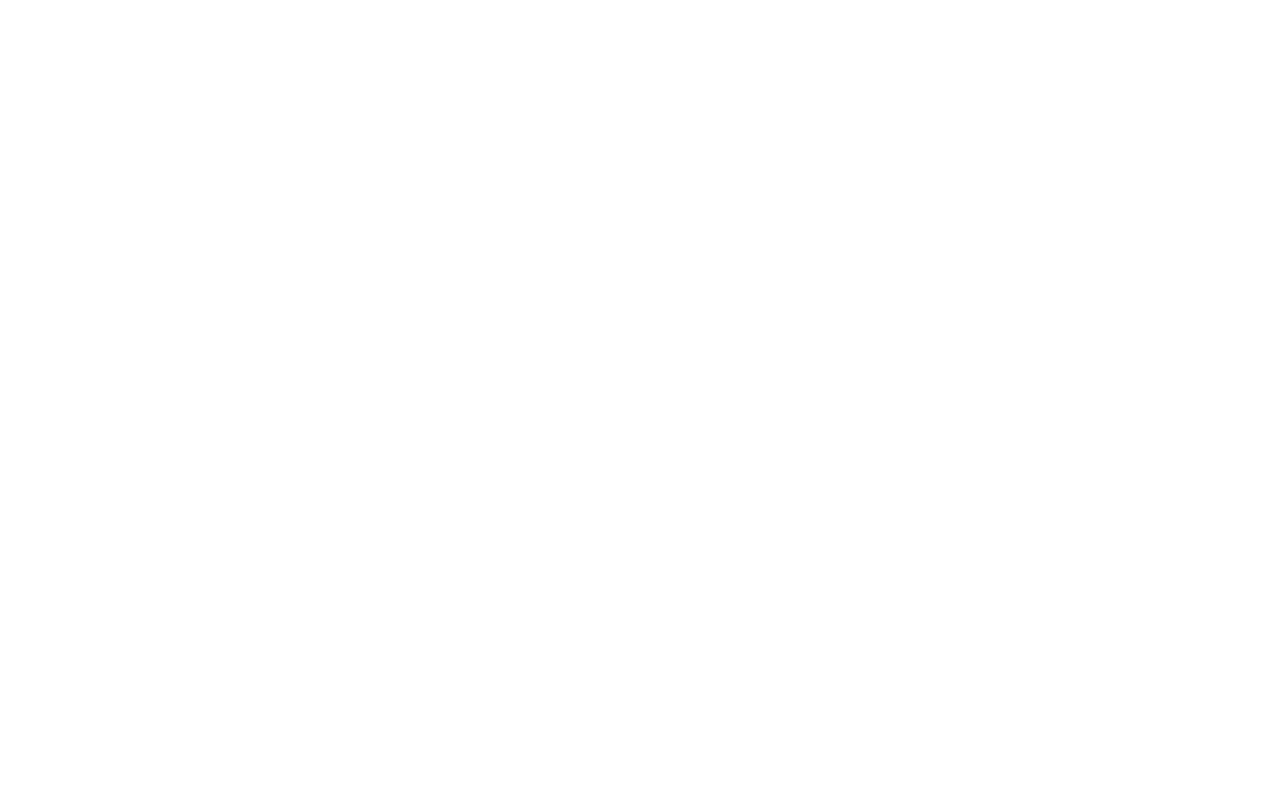
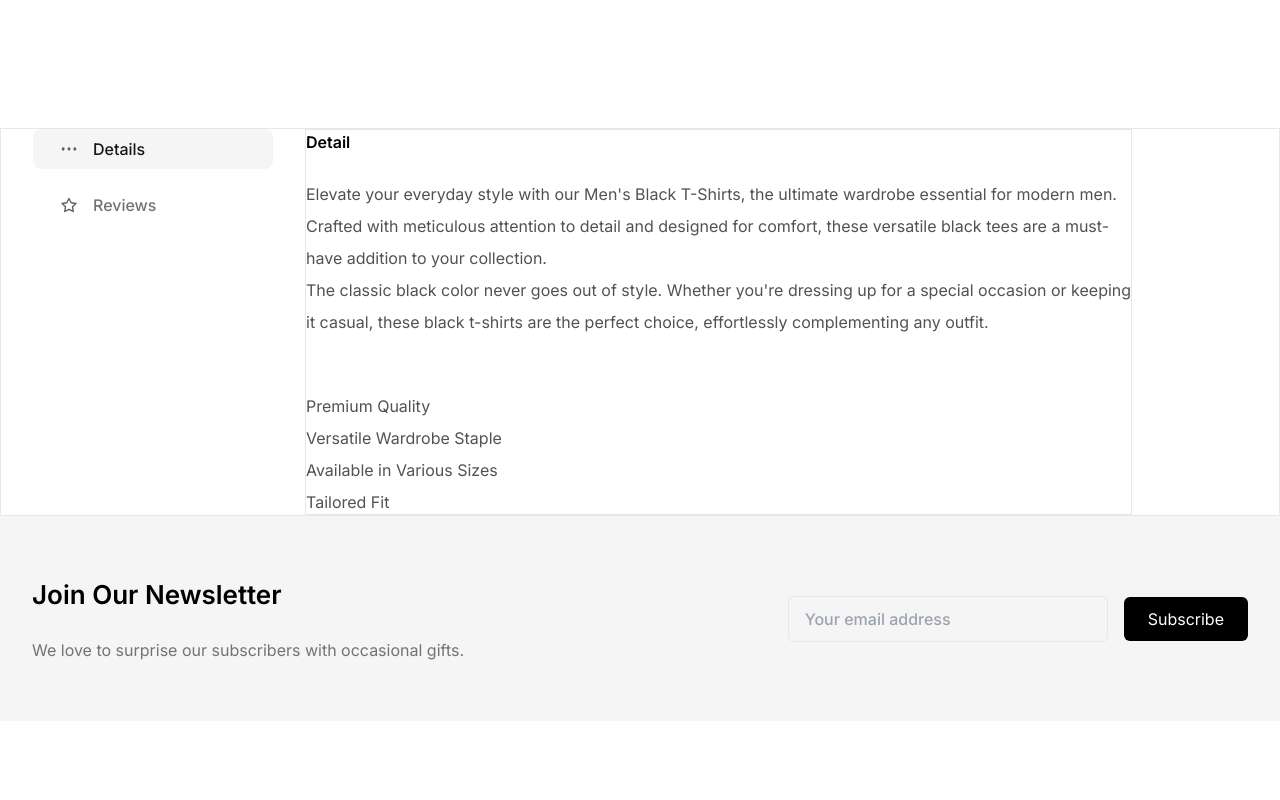
Before and after one commit to elxanoffical/E-commerce, a React (Vite) app in the folder client/: page /ListingPage/product/details in a window 1280 px wide. Before the commit this address had no page. Shown: the part 720-1520 px from the top of the page. Before the commit the page ends 800 px from the top, so only its background shows below. Built offline with nearby package versions, Linux system fonts and the light colour scheme; grey boxes are pictures that could not be loaded.

Commit message:
outlet detail

```diff
--- /dev/null
+++ b/client/src/components/details.jsx
@@ -0,0 +1,24 @@
+import React from 'react'
+
+const Details = () => {
+  return (
+    <div className='border flex flex-col gap-14'>
+        <div className='flex flex-col gap-6'>
+            <h3 className='font-semibold'>Detail</h3>
+            <p className='text-neutral-600 leading-8 font-normal'>Elevate your everyday style with our Men's Black T-Shirts, the ultimate wardrobe essential for modern men.
+             <span className='block'>Crafted with meticulous attention to detail and designed for comfort, these versatile black tees are a must- <span className='block'>have addition to your collection.</span></span>
+            The classic black color never goes out of style. Whether you're dressing up for a special occasion or keeping <span className='block'>it casual, these black t-shirts are the perfect choice, effortlessly complementing any outfit.</span></p>
+        </div>
+        <div className=''>
+            <ul className='flex flex-col gap-2 text-neutral-600 font-normal'>
+                <li>Premium Quality</li>
+                <li>Versatile Wardrobe Staple</li>
+                <li>Available in Various Sizes</li>
+                <li>Tailored Fit</li>
+            </ul>
+        </div>
+    </div>
+  )
+}
+
+export default Details
--- /dev/null
+++ b/client/src/components/reviews.jsx
@@ -0,0 +1,9 @@
+import React from 'react'
+
+const Reviews = () => {
+  return (
+    <div>Reviews</div>
+  )
+}
+
+export default Reviews
--- a/client/src/pages/product.jsx
+++ b/client/src/pages/product.jsx
@@ -2,7 +2,7 @@
 import Header from "../components/header";
 import Footer from "../components/footer";
 import ChevronRight from "../assets/icons/global/Chevron Right.svg";
-import { useParams } from "react-router-dom";
+import { Link, NavLink, Outlet, useParams } from "react-router-dom";
 import { products } from "../data/productsListing";
 import sellerImg2 from "../assets/images/bestSellerImg2.svg";
 import share from "../assets/icons/global/Share.svg";
@@ -10,6 +10,8 @@
 import minus from "../assets/icons/global/Minus.svg";
 import plus from "../assets/icons/global/Add.svg";
 import heart from "../assets/icons/global/Heart.svg";
+import more from "../assets/icons/global/More.svg";
+import emptyStar from "../assets/icons/global/Empty Star.svg";
 
 const ProductPage = () => {
   const { id } = useParams();
@@ -128,7 +130,37 @@
           </div>
         </div>
 
-
+        <div className="border container flex gap-8">
+          <div className=" flex flex-col gap-4">
+            <NavLink
+              to="details"
+              className={({ isActive }) =>
+                `flex gap-3 py-2 px-6 rounded-lg w-60 ${
+                  isActive
+                    ? "bg-neutral-100 font-medium text-neutral-900"
+                    : "bg-white font-medium text-neutral-500"
+                }`
+              }
+            >
+              <img src={more} alt="" />
+              Details
+            </NavLink>
+            <NavLink
+              to="reviews"
+              className={({ isActive }) =>
+                `flex gap-3 py-2 px-6 rounded-lg w-60 ${
+                  isActive
+                    ? "bg-neutral-100 font-medium text-neutral-900"
+                    : "bg-white font-medium text-neutral-500"
+                }`
+              }
+            >
+              <img src={emptyStar} alt="" />
+              Reviews
+            </NavLink>
+          </div>
+          <Outlet />
+        </div>
       </div>
       <Footer />
     </>
```
Also changed, not shown: client/src/routes/index.jsx (+30 -18 lines).
